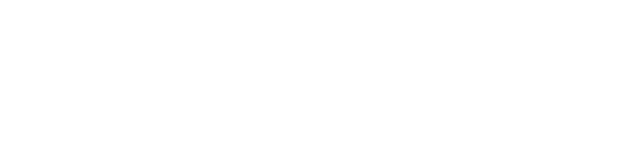
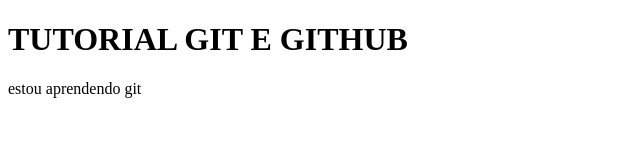
Before and after one commit to Mdelucena/Tutorial-GIT-e-GIT-HUB, a plain HTML site: page index.html in a window 1280 px wide. Shown: the whole page, without its empty margins (0-640 px from the left). Drawn offline with Linux system fonts and the light colour scheme.

Commit message:
crirei titulo e parafrafo

```diff
--- a/index.html
+++ b/index.html
@@ -6,6 +6,8 @@
     <title>Tutorial de git</title>
 </head>
 <body>
+    <h1> TUTORIAL GIT E GITHUB</h1>
+    <p>estou aprendendo git</p>
 
 </body>
 </html>
```
